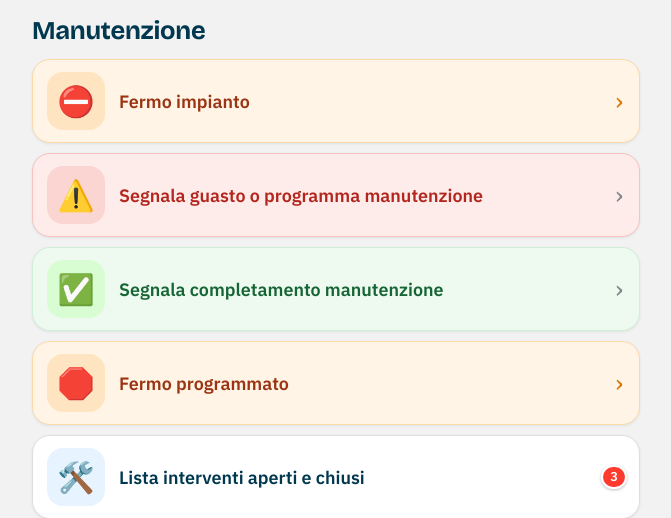
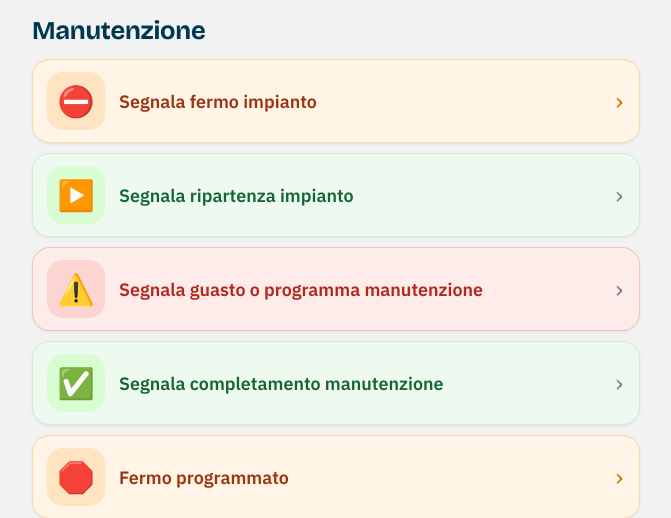
Before and after one commit to giuliaspann/Sarco-4.0, a Django app: page /turni/manutenzione/ in a window 1280 px wide. Shown: the part 69-587 px from the top of the page, without its empty margins (304-975 px from the left). Run offline with Django 5.2, Linux system fonts and the light colour scheme; the visitor is signed in with stand-in values (Sample User, id 1); data comes from the database, SQL or seed files in the repository; data that the repository does not hold is empty.

Commit message:
"Segnala fermo impianto" e nuovo pulsante "Segnala ripartenza impianto"
Co-Authored-By: Claude Opus 5.5 <noreply@anthropic.com>

```diff
--- a/turni/static/turni/app.css
+++ b/turni/static/turni/app.css
@@ -1343,3 +1343,8 @@ tr.pr-alto { background: #fee2e2; }
 
 .tasto-programma { margin: 14px 0 4px; background: #eef4ff; border-color: #c7d7fe; }
 .tasto-programma b { color: #1e40af; }
+
+.tasto-ripartenza { background: #eefaf0; border-color: #cfeed6; }
+.tasto-ripartenza .home-icona { background: #d9fdd3; }
+.tasto-ripartenza b { color: #166534; }
+@media (prefers-color-scheme: dark) { .tasto-ripartenza { background: #12301d; border-color: #166534; } .tasto-ripartenza b { color: #bbf7d0; } }
--- a/turni/templates/turni/mn_fermo.html
+++ b/turni/templates/turni/mn_fermo.html
@@ -30,7 +30,7 @@
 </section>
 
 {% if f.in_corso and puo %}
-<form method="post" enctype="multipart/form-data" class="scheda mn-azione mn-form">{% csrf_token %}
+<form method="post" enctype="multipart/form-data" class="scheda mn-azione mn-form" id="riparti">{% csrf_token %}
   <h2>L'impianto è ripartito?</h2>
   <label>Ripartito alle<input type="datetime-local" name="quando" value="{{ adesso }}"></label>
   <label>Cosa è stato sistemato (facoltativo)<textarea name="sistemazione" rows="2" maxlength="500" placeholder="Es. giuntato il nastro, sbloccata la tramoggia"></textarea></label>
--- a/turni/templates/turni/mn_home.html
+++ b/turni/templates/turni/mn_home.html
@@ -16,7 +16,13 @@
 <div class="home-griglia">
   <a class="home-tasto tasto-fermo" href="{% url 'turni:nuovo_fermo' %}">
     <span class="home-icona">⛔</span>
-    <b>Fermo impianto</b><small>Impianto 1, Impianto 2, sabbia, metalli</small>
+    <b>Segnala fermo impianto</b><small>Impianto 1, Impianto 2, sabbia, metalli</small>
+  </a>
+
+  <a class="home-tasto tasto-ripartenza" href="{% url 'turni:ripartenza' %}">
+    {% if fermi_in_corso %}<i class="home-badge">{{ fermi_in_corso|length }}</i>{% endif %}
+    <span class="home-icona">▶️</span>
+    <b>Segnala ripartenza impianto</b>
   </a>
 
   <a class="home-tasto tasto-guasto" href="{% url 'turni:segnala' %}">
--- a/turni/urls.py
+++ b/turni/urls.py
@@ -33,6 +33,7 @@ urlpatterns = [
     path('manutenzione/', views_manutenzione.manutenzione, name='manutenzione'),
     path('manutenzione/interventi/', views_manutenzione.interventi, name='interventi'),
     path('manutenzione/fermi/', views_manutenzione.fermi, name='fermi'),
+    path('manutenzione/fermi/ripartenza/', views_manutenzione.ripartenza, name='ripartenza'),
     path('manutenzione/fermi/nuovo/', views_manutenzione.nuovo_fermo, name='nuovo_fermo'),
     path('manutenzione/fermi/<int:fermo_id>/', views_manutenzione.fermo, name='fermo'),
     path('manutenzione/fermi/<int:fermo_id>/foto/<str:quale>/', views_manutenzione.foto_fermo, name='foto_fermo'),
--- a/turni/views_manutenzione.py
+++ b/turni/views_manutenzione.py
@@ -778,3 +778,12 @@ def video(request, tipo, oggetto_id):
     r['Content-Range'] = f'bytes {inizio}-{fine}/{dimensione}'
     r['Accept-Ranges'] = 'bytes'
     return r
+
+
+@login_required
+def ripartenza(request):
+    """Un solo impianto fermo: si va dritti alla ripartenza. Più di uno: si sceglie quale."""
+    in_corso = list(FermoImpianto.objects.filter(ripartito_il__isnull=True).select_related('macchina').order_by('fermo_dal'))
+    if len(in_corso) == 1:
+        return redirect(reverse('turni:fermo', args=[in_corso[0].pk]) + '#riparti')
+    return render(request, 'turni/mn_ripartenza.html', {'in_corso': in_corso})
```
Also changed, not shown: turni/templates/turni/mn_ripartenza.html (added, +16 -0 lines), turni/test_produzione.py (+14 -0 lines).
